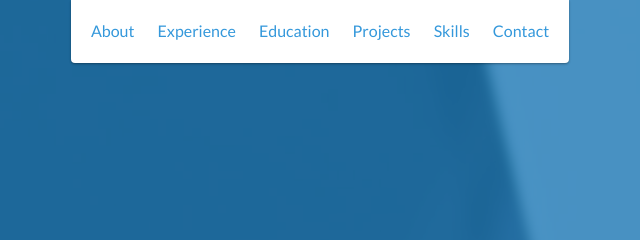
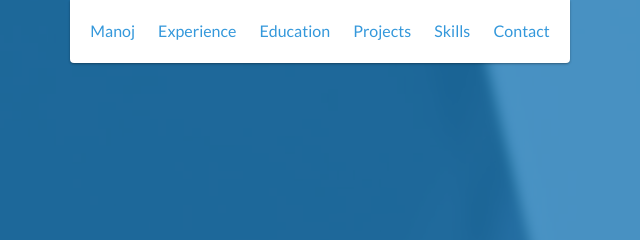
Before and after one commit to amypo2017/samplehtml, a website: page devportfolio-master/devportfolio-master/index.html in a window 1280 px wide. Shown: the top 240 px of the page, 320-960 px from the left. Drawn offline with nearby package versions, Linux system fonts and the light colour scheme.

Commit message:
Add files via upload

```diff
--- a/devportfolio-master/devportfolio-master/index.html
+++ b/devportfolio-master/devportfolio-master/index.html
@@ -5,7 +5,7 @@
     <meta charset="utf-8">
     <meta http-equiv="X-UA-Compatible" content="IE=edge">
     <meta name="viewport" content="width=device-width, initial-scale=1">
-    <title>My Portfolio</title>
+    <title>Manoj kumar</title>
 	<link rel="shortcut icon" href="favicon.ico" type="image/x-icon">
 	<link rel="icon" href="favicon.ico" type="image/x-icon">
     <link href="https://fonts.googleapis.com/css?family=Lato:300,400,700,900" rel="stylesheet">
@@ -25,7 +25,7 @@
         </div>
         <ul id="menu" class="shadow">
             <li>
-                <a href="#about">About</a>
+                <a href="#about">Manoj</a>
             </li>
             <li>
                 <a href="#experience">Experience</a>
```
